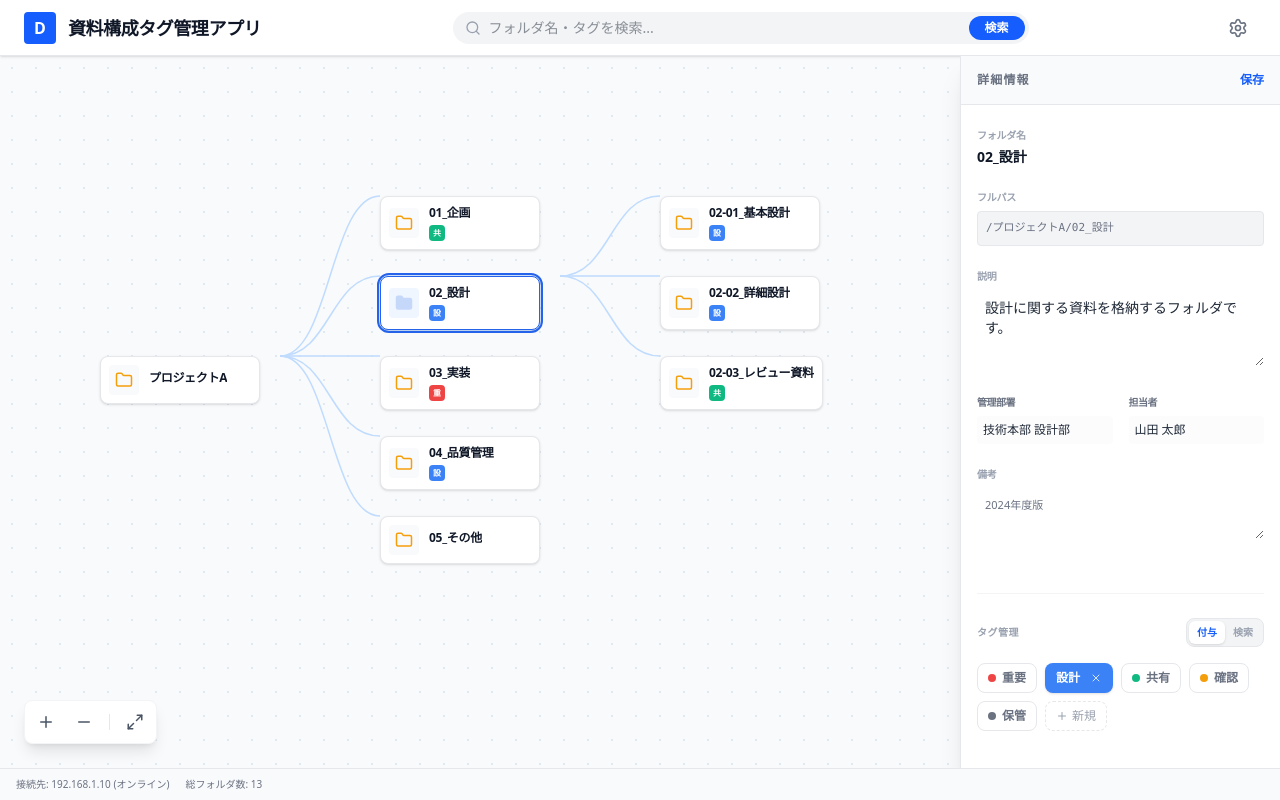
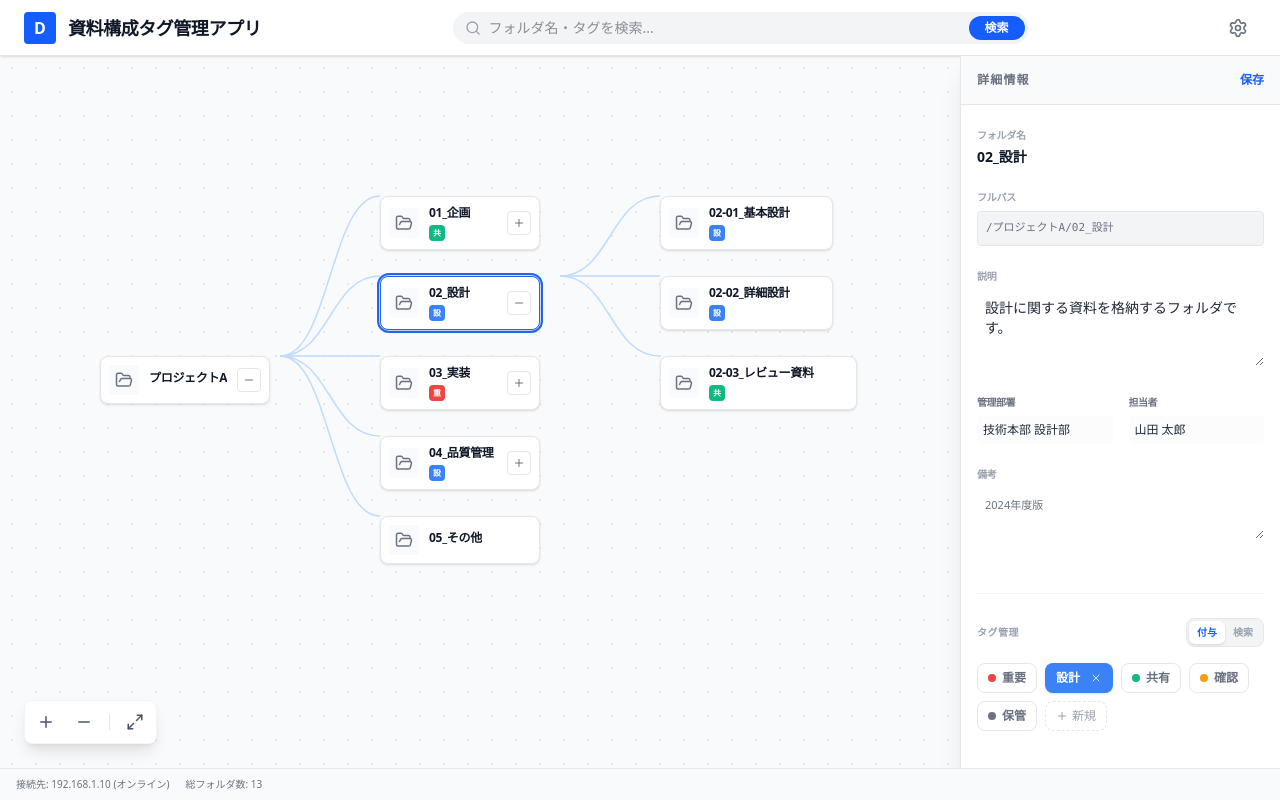
Before and after one commit to gigibolt6-lgtm/Project-folder-management, a React (Vite) app: page / in a window 1280 px wide. Built offline with nearby package versions, Linux system fonts and the light colour scheme.

Commit message:
Separate node selection, expansion, and folder-open actions

```diff
--- a/src/App.tsx
+++ b/src/App.tsx
@@ -7,6 +7,7 @@ import {
   Info,
   ChevronRight,
   Folder,
+  FolderOpen,
   MoreVertical,
   Plus,
   Minus,
@@ -58,9 +59,11 @@ interface FolderNodeProps {
   node: any;
   isSelected: boolean;
   isHighlighted: boolean;
+  isExpanded: boolean;
   isEditMode: boolean;
   isDragTarget: boolean;
   onSelect: (id: string) => void;
+  onToggleExpand: (id: string) => void;
   onOpenFolder: (folder: FolderNode) => void;
   onContextMenu: (event: React.MouseEvent, folder: FolderNode) => void;
   onDragStart: (id: string) => void;
@@ -76,9 +79,11 @@ const FolderNodeComponent: React.FC<FolderNodeProps> = ({
   node,
   isSelected,
   isHighlighted,
+  isExpanded,
   isEditMode,
   isDragTarget,
   onSelect,
+  onToggleExpand,
   onOpenFolder,
   onContextMenu,
   onDragStart,
@@ -91,6 +96,7 @@ const FolderNodeComponent: React.FC<FolderNodeProps> = ({
 }) => {
   const data = node.data as FolderNode;
   const nodeTags = tags.filter(t => data.tags.includes(t.id));
+  const hasChildren = (data.children?.length ?? 0) > 0;
 
   return (
     <motion.div
@@ -101,10 +107,6 @@ const FolderNodeComponent: React.FC<FolderNodeProps> = ({
       onClick={(e) => {
         e.stopPropagation();
         onSelect(data.id);
-      }}
-      onDoubleClick={(e) => {
-        e.stopPropagation();
-        onOpenFolder(data);
       }}
       onMouseDown={(e) => {
         e.stopPropagation();
@@ -169,15 +171,25 @@ const FolderNodeComponent: React.FC<FolderNodeProps> = ({
         borderColor: isSelected ? theme.focusColor : undefined
       }}
     >
-      <div
+      <button
+        type="button"
+        disabled={isEditMode}
+        onClick={(event) => {
+          event.stopPropagation();
+          event.preventDefault();
+          if (!isEditMode) onOpenFolder(data);
+        }}
+        title="フォルダを開く"
+        aria-label="フォルダを開く"
         className={cn(
-          "p-1.5 rounded bg-gray-50 group-hover:bg-blue-50 transition-colors",
-          isSelected && "bg-blue-50"
+          "p-1.5 rounded transition-colors",
+          isEditMode
+            ? "bg-gray-50 text-gray-300 cursor-not-allowed"
+            : "bg-gray-50 text-gray-500 hover:bg-blue-50 hover:text-blue-600"
         )}
-        style={isSelected ? { color: theme.focusColor } : { color: theme.folderColor }}
       >
-        <Folder size={18} className={cn(isSelected ? "fill-current opacity-20" : "")} />
-      </div>
+        <FolderOpen size={18} />
+      </button>
 
       <div className="flex-1 overflow-hidden">
         <div className="flex items-center justify-between gap-2">
@@ -196,6 +208,24 @@ const FolderNodeComponent: React.FC<FolderNodeProps> = ({
           ))}
         </div>
       </div>
+
+      {hasChildren ? (
+        <button
+          type="button"
+          onClick={(event) => {
+            event.stopPropagation();
+            event.preventDefault();
+            onToggleExpand(data.id);
+          }}
+          title={isExpanded ? '子フォルダを折りたたむ' : '子フォルダを展開'}
+          aria-label={isExpanded ? '子フォルダを折りたたむ' : '子フォルダを展開'}
+          className="w-6 h-6 shrink-0 rounded border border-gray-200 bg-white text-gray-500 hover:bg-blue-50 hover:text-blue-600 transition-colors flex items-center justify-center"
+        >
+          {isExpanded ? <Minus size={12} /> : <Plus size={12} />}
+        </button>
+      ) : (
+        <div className="w-6 h-6 shrink-0" aria-hidden="true" />
+      )}
 
       {isSelected && (
         <motion.div
@@ -953,25 +983,8 @@ export default function App() {
   }, [state.tagMode, state.activeTagFilters, flatData]);
 
   // --- Actions ---
-  const toggleNode = useCallback((id: string) => {
-    setState(prev => {
-      const next = new Set(prev.expandedFolderIds);
-      const isAlreadyExpanded = next.has(id);
-
-      if (prev.selectedFolderId === id) {
-        // Second click behavior
-        if (isAlreadyExpanded) {
-          next.delete(id);
-        } else {
-          next.add(id);
-        }
-      } else {
-        // First click behavior
-        next.add(id);
-      }
-
-      return { ...prev, expandedFolderIds: next, selectedFolderId: id };
-    });
+  const handleSelectNode = useCallback((id: string) => {
+    setState(prev => ({ ...prev, selectedFolderId: id }));
 
     // Determine target camera position
     const node = treeData.descendants().find(d => d.data.id === id);
@@ -985,6 +998,18 @@ export default function App() {
       }));
     }
   }, [treeData]);
+
+  const handleToggleExpand = useCallback((id: string) => {
+    setState(prev => {
+      const next = new Set(prev.expandedFolderIds);
+      if (next.has(id)) {
+        next.delete(id);
+      } else {
+        next.add(id);
+      }
+      return { ...prev, expandedFolderIds: next };
+    });
+  }, []);
 
   const handleOpenFolder = useCallback(async (folder: FolderNode) => {
     try {
@@ -1236,7 +1261,7 @@ export default function App() {
         } else break;
       }
       setState(prev => ({ ...prev, expandedFolderIds: expanded, selectedFolderId: match.id }));
-      toggleNode(match.id);
+      handleSelectNode(match.id);
     }
   };
 
@@ -1408,9 +1433,11 @@ export default function App() {
                   node={node}
                   isSelected={state.selectedFolderId === node.data.id}
                   isHighlighted={highlightedFolderIds.has(node.data.id)}
+                  isExpanded={state.expandedFolderIds.has(node.data.id)}
                   isEditMode={isFolderEditMode}
                   isDragTarget={dragOverNodeId === node.data.id}
-                  onSelect={toggleNode}
+                  onSelect={handleSelectNode}
+                  onToggleExpand={handleToggleExpand}
                   onOpenFolder={handleOpenFolder}
                   onContextMenu={handleNodeContextMenu}
                   onDragStart={handleNodeDragStart}
```
